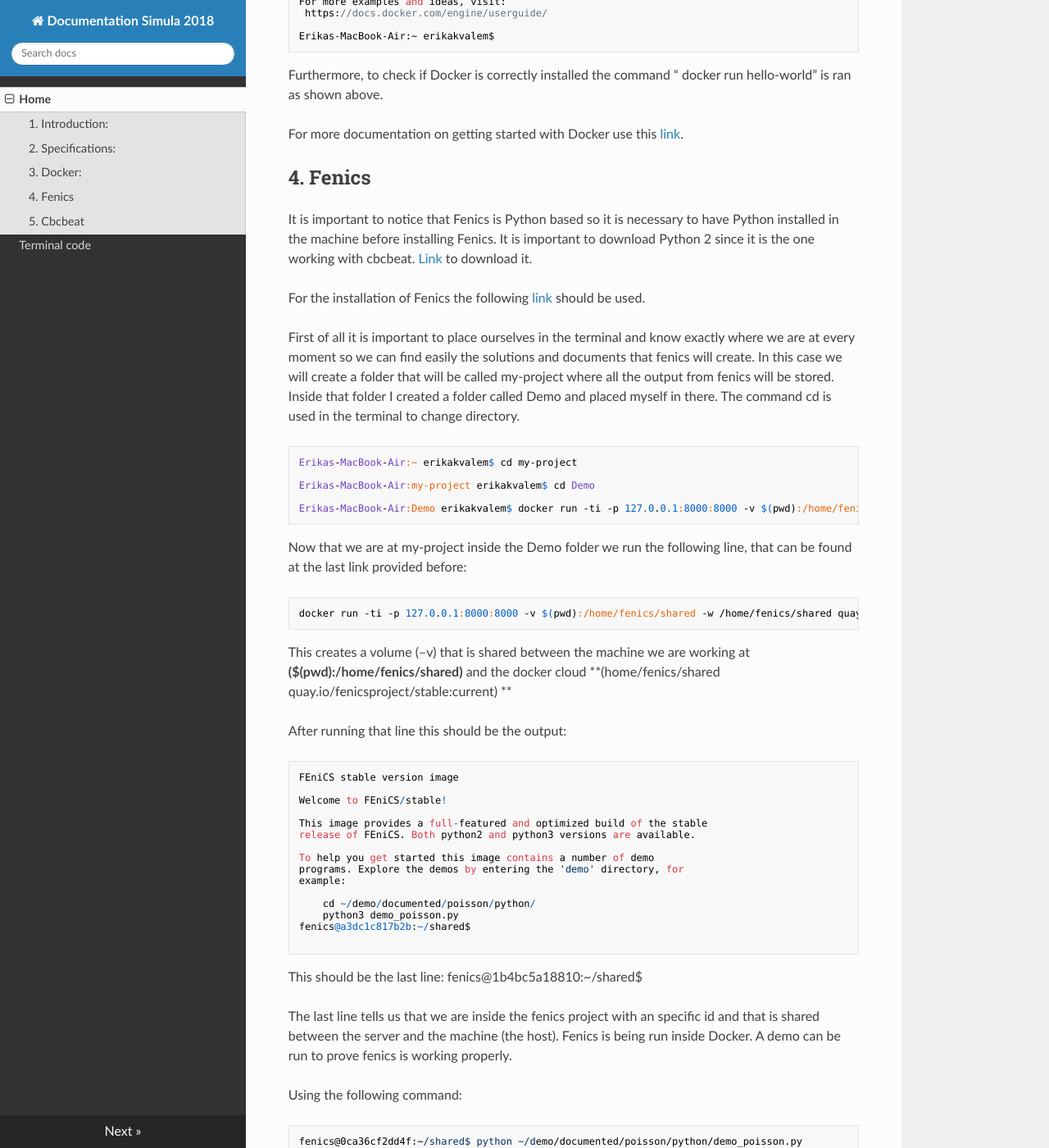
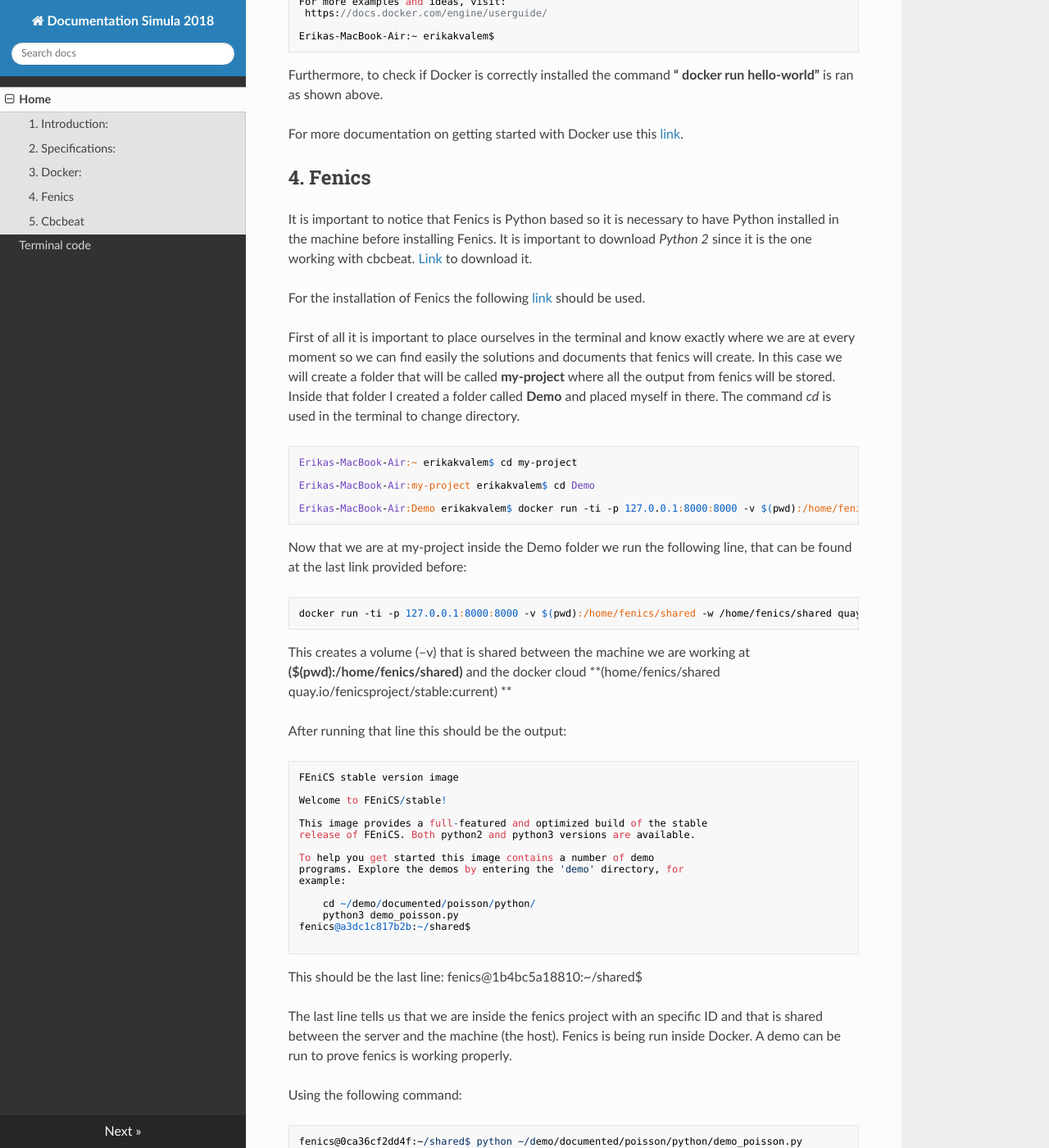
Before and after one commit to ErikaKvalem/Documentation-2018-MkDocs, an MkDocs documentation site: the page built from docs/index.md, in a window 1280 px wide and 1400 px high, scrolled down 1215 px. Shown: the whole window at 82% size. Built offline with MkDocs 1.6.1, drawn with Linux system fonts in a browser that asks for light colours; nearby versions of some CDN libraries; old or Windows-style settings are respelled for this version of MkDocs; some of the changed text lies outside the part shown.

Commit message:
Update index.md

````diff
--- a/docs/index.md
+++ b/docs/index.md
@@ -4,7 +4,7 @@
 
 This is a step by step explanation on how to install **The fenics project** and **cbcbeat** in Mac using **Docker**.
 The final aim of this whole process is to be able to use Fenics and cbcbeat to run cell and 2D tissue simulations and visualize them.
-For this purpose, several approaches can be taken. Fenics can be installed in four different ways; using Docker, Ubuntu, Anaconda or from source. In this case Docker containers have been chosen.
+For this purpose, several approaches can be taken. Fenics can be installed in four different ways; using Docker, Ubuntu, Anaconda or from source. In this case *Docker containers* have been chosen.
 
 ## 2.	Specifications:
 
@@ -52,17 +52,18 @@ For more examples and ideas, visit:
 Erikas-MacBook-Air:~ erikakvalem$
 ```
 
-Furthermore, to check if Docker is correctly installed the command “ docker run hello-world” is ran as shown above.
+Furthermore, to check if Docker is correctly installed the command **“ docker run hello-world”** is ran as shown above.
 
 For more documentation on getting started with Docker use this [link](https://docs.docker.com/get-started/).
+
 ## 4. Fenics
 
-It is important to notice that Fenics is Python based so it is necessary to have Python installed in the machine before installing Fenics. It is important to download Python 2 since it is the one working with cbcbeat. [Link](https://www.python.org/downloads/) to download it.
+It is important to notice that Fenics is Python based so it is necessary to have Python installed in the machine before installing Fenics. It is important to download *Python 2* since it is the one working with cbcbeat. [Link](https://www.python.org/downloads/) to download it.
 
 For the installation of Fenics the following [link](https://fenicsproject.org/download/) should be used.
 
 First of all it is important to place ourselves in the terminal and know exactly where we are at every moment so we can find easily the solutions and documents that fenics will create.
-In this case we will create a folder that will be called my-project where all the output from fenics will be stored. Inside that folder I created a folder called Demo and placed myself in there. The command cd is used in the terminal to change directory.
+In this case we will create a folder that will be called **my-project** where all the output from fenics will be stored. Inside that folder I created a folder called **Demo** and placed myself in there. The command *cd* is used in the terminal to change directory.
 
 ```
 Erikas-MacBook-Air:~ erikakvalem$ cd my-project
@@ -103,7 +104,7 @@ fenics@a3dc1c817b2b:~/shared$
 
 This should be the last line: fenics@1b4bc5a18810:~/shared$
 
-The last line tells us that we are inside the fenics project with an specific id and that is shared between the server and the machine (the host). Fenics is being run inside Docker.
+The last line tells us that we are inside the fenics project with an specific ID and that is shared between the server and the machine (the host). Fenics is being run inside Docker.
 A demo can be run to prove fenics is working properly.
 
 Using the following command:
@@ -115,9 +116,9 @@ To view figure, visit http://127.0.0.1:8000
 Press Ctrl+C to stop WebAgg server
 
 ```
-As it can be seen in the shared directory now there are two files and if we check the folder we created before these files should be in there. One with extension .pvd and another .vtu.
+As it can be seen in the shared directory now there are two files and if we check the folder we created before these files should be in there. One with extension **.pvd** and another **.vtu**.
 
-Before stopping it (ctrl+c), we can open the URL:   http://127.0.0.1:8000 and visualize the output online.
+Before stopping it *(ctrl+c)*, we can open the URL:   http://127.0.0.1:8000 and visualize the output online.
 
 For better visualization [ParaView](https://www.paraview.org/download/)  will be used. Its installation is straight forward, however for better understanding of its functioning more information can be found in the [fenics tutorial](https://fenicsproject.org/documentation/) (page 27 for the first example)
 
@@ -189,6 +192,7 @@ Second step:
 ```
 Erikas-MacBook-Air:meg-cbcbeat-370fa4c4a62e erikakvalem$ export PYTHONPATH=`pwd`:$PYTHONPATH
 ```
+
 Now we will verify the installation:
 
 ```
@@ -197,9 +201,14 @@ Erikas-MacBook-Air:test erikakvalem$ ls
 README		conftest.py	unit
 Erikas-MacBook-Air:test erikakvalem$ cat README
 ```
-Te following step for managing to install cbcbeat is to go into The fenics project as it was explained in section 4 (**TALK SOMETHING ABOUT HOW TO ENTER AFTER INSTALLATION) **
+Te following step for managing to install cbcbeat is to go into The fenics project through the terminal as it was explained in section 4. However, it is not necessary to install it again. We should be able to just access The fenics project using this command in the terminal:
 
-After having done that ( The prompt should say something like: fenics@0ca36cf2dd4f:~/local$ ) we proceed to keep cbcbeat installation. It is important to notice that in the propt says **local** not *shared*.
+```fenicsproject run```
+
+
+
+After having done that ( The prompt should say something like: fenics@0ca36cf2dd4f:~/local$ ) we proceed to keep cbcbeat installation. It is important to notice that in the prompt says **local** not **shared**.
+
 *To be able to download the repository using the bitbucket account I needed some plugins such as: Mercurial, ssh. I leave the installation steps for those*
 
 ```
````
Also changed, not shown: other parts of docs/index.md (+7 -5 lines).
